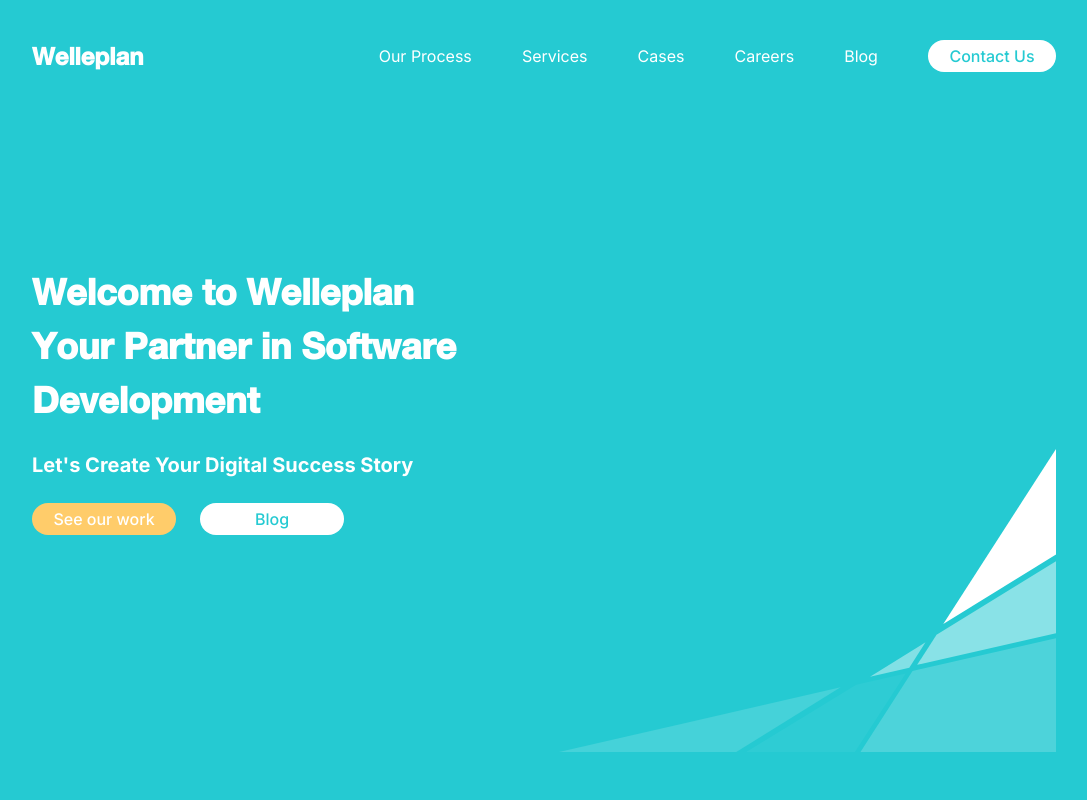
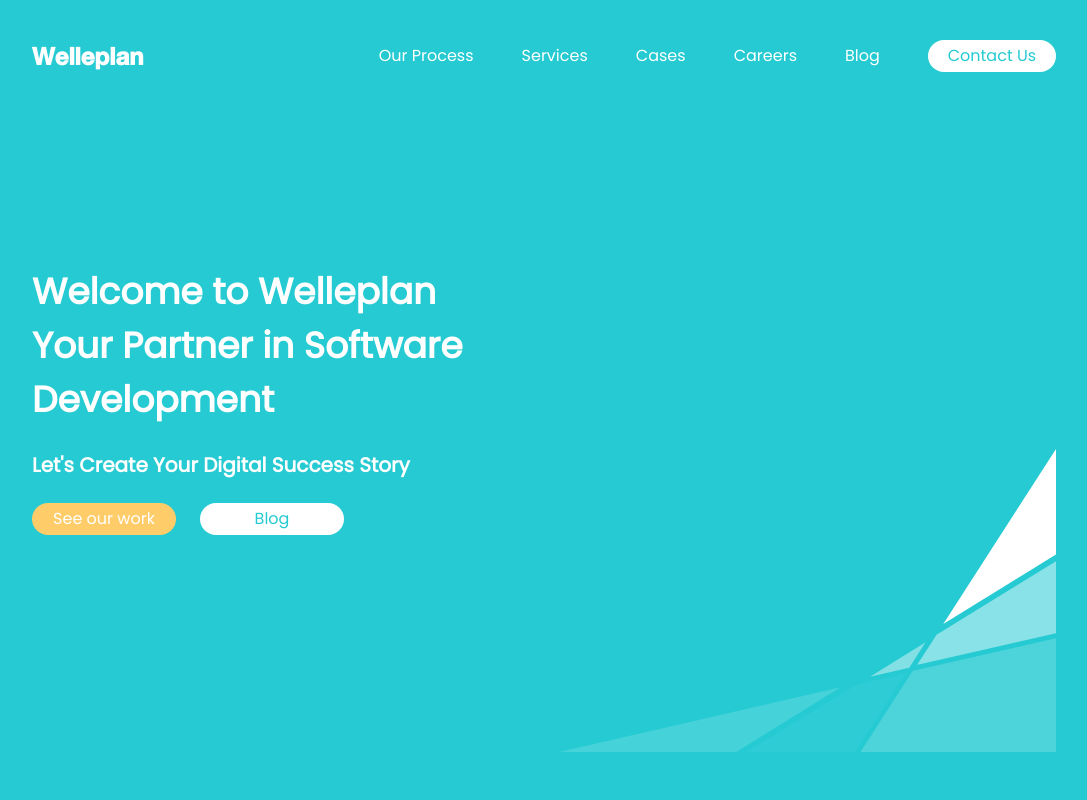
Before and after one commit to jsninjaleo/welleplan-frontend, a Next.js app: page / in a window 1280 px wide. Shown: the top 800 px of the page, without its empty margins (96-1183 px from the left). Built offline with nearby package versions, Linux system fonts and the light colour scheme.

Commit message:
set metadata and update font family

```diff
--- a/package.json
+++ b/package.json
@@ -14,6 +14,7 @@
     "heroku-postbuild": "yarn run build"
   },
   "dependencies": {
+    "@fontsource/poppins": "^5.0.8",
     "@types/node": "20.5.0",
     "@types/react": "18.2.20",
     "@types/react-dom": "18.2.7",
--- a/src/app/globals.css
+++ b/src/app/globals.css
@@ -16,10 +16,10 @@
     src: url('/fonts/Helvetica Neu Bold.ttf') format('truetype');
 }
 
-/* main {
-    font-family: 'Heebo', sans-serif;
-} */
+body {
+    font-family: 'Poppins';
+}
 
 h1 {
-    font-family: 'HelveticaNeue', sans-serif;
+    font-family: 'HelveticaNeue', sans-serif!important;
 }
--- /dev/null
+++ b/src/app/home.tsx
@@ -0,0 +1,62 @@
+'use client'
+
+import type { Metadata } from 'next'
+import Header from '@/components/Header'
+import Footer from '@/components/Footer'
+import { useEffect, useState } from 'react'
+import { usePathname } from 'next/navigation'
+import ScrollToTop from "react-scroll-to-top"
+import ScrollTop from '@/elements/scrollTop'
+
+export const metadata: Metadata = {
+  title: 'Welleplan',
+  description: 'Welleplan',
+}
+
+export default function Home({
+  children,
+}: {
+  children: React.ReactNode
+}) {
+  const router_name = usePathname();
+  const [ headerColor, setHeaderColor ] = useState<string>('');
+  const [ footerColor, setFooterColor ] = useState<string>('');
+
+  useEffect(()=>{
+    switch(router_name) {
+      case '/':
+        setHeaderColor('bg-mainBlue');
+        setFooterColor('bg-mainBlue');
+        break;
+      // case '/contactUs':
+      //   setHeaderColor('bg-mainPurple');
+      //   setFooterColor('bg-mainPurple_dark');
+      //   break;
+      // case '/services':
+      //   setHeaderColor('bg-mainBlue');
+      //   setFooterColor('bg-mainBlue_dark');
+      //   break;
+      default:
+        setHeaderColor('bg-mainBlue');
+        setFooterColor('bg-mainBlue');
+        break
+    }
+  }, [router_name]);
+
+  return (
+    <>
+        <Header themeColor={headerColor} ></Header>
+
+        <main>{children}</main>
+
+        <ScrollToTop
+            smooth
+            className='!bg-transparent !shadow-none !border !border-solid !border-black !rounded-full flex items-center justify-center'
+            component={<ScrollTop />}
+        >
+        </ScrollToTop>
+
+        <Footer themeColor={footerColor}></Footer>
+    </>
+  )
+}
--- a/src/app/layout.tsx
+++ b/src/app/layout.tsx
@@ -1,64 +1,23 @@
-'use client'
+import './globals.css'
+import "@fontsource/poppins"
+import Home from './home'
+import type { Metadata } from 'next'
 
-import './globals.css'
-import type { Metadata } from 'next'
-import { Inter } from 'next/font/google'
-import Header from '@/components/Header'
-import Footer from '@/components/Footer'
-import { useEffect, useState } from 'react'
-import { usePathname } from 'next/navigation'
-import ScrollToTop from "react-scroll-to-top"
-import ScrollTop from '@/elements/scrollTop'
-
-const inter = Inter({ subsets: ['latin'] })
-
-// export const metadata: Metadata = {
-//   title: 'Wellplan',
-//   description: 'Wellplan',
-// }
+export const metadata: Metadata = {
+  title: 'Welleplan',
+  description: 'Welleplan',
+}
 
 export default function RootLayout({
   children,
 }: {
   children: React.ReactNode
 }) {
-  const router_name = usePathname();
-  const [ headerColor, setHeaderColor ] = useState<string>('');
-  const [ footerColor, setFooterColor ] = useState<string>('');
-
-  useEffect(()=>{
-    switch(router_name) {
-      case '/':
-        setHeaderColor('bg-mainBlue');
-        setFooterColor('bg-mainBlue');
-        break;
-      // case '/contactUs':
-      //   setHeaderColor('bg-mainPurple');
-      //   setFooterColor('bg-mainPurple_dark');
-      //   break;
-      // case '/services':
-      //   setHeaderColor('bg-mainBlue');
-      //   setFooterColor('bg-mainBlue_dark');
-      //   break;
-      default:
-        setHeaderColor('bg-mainBlue');
-        setFooterColor('bg-mainBlue');
-        break
-    }
-  }, [router_name]);
 
   return (
     <html lang="en">
-      <body className={inter.className}>
-        <Header themeColor={headerColor} ></Header>
-        <main>{children}</main>
-        <ScrollToTop
-          smooth
-          className='!bg-transparent !shadow-none !border !border-solid !border-black !rounded-full flex items-center justify-center'
-          component={<ScrollTop />}
-        >
-        </ScrollToTop>
-        <Footer themeColor={footerColor}></Footer>
+      <body>
+        <Home children={children}></Home>
       </body>
     </html>
   )
--- a/src/app/page.tsx
+++ b/src/app/page.tsx
@@ -29,9 +29,9 @@ export default function Home() {
             transition={first_section_view? { duration: 2, delay: 0.3 } : {}}
             ref={first_section}
           >
-            <h1 className='2xl:text-5xl xl:text-4xl text-3xl font-bold !leading-normal'>
+            <p className='2xl:text-5xl xl:text-4xl text-3xl font-bold !leading-normal'>
               Welcome to Welleplan <br></br>Your Partner in Software Development
-            </h1>
+            </p>
           </motion.div>
 
           <motion.div
--- a/src/components/Footer.tsx
+++ b/src/components/Footer.tsx
@@ -59,10 +59,10 @@ export default function Footer({themeColor}: {themeColor: string}) {
                 </div>
 
                 <div
-                    className='col-span-2 flex justify-center font-bold text-white 2xl:text-2xl text-xl cursor-pointer'
+                    className='col-span-2 flex justify-center cursor-pointer'
                     onClick={()=>router.push('/')}
                 >
-                    Welleplan
+                    <h1 className='font-bold text-white 2xl:text-2xl text-xl'>Welleplan</h1>
                 </div>
 
                 <div></div>
```
Also changed, not shown: 1 other file (tests, documents, lock files or other folders).
